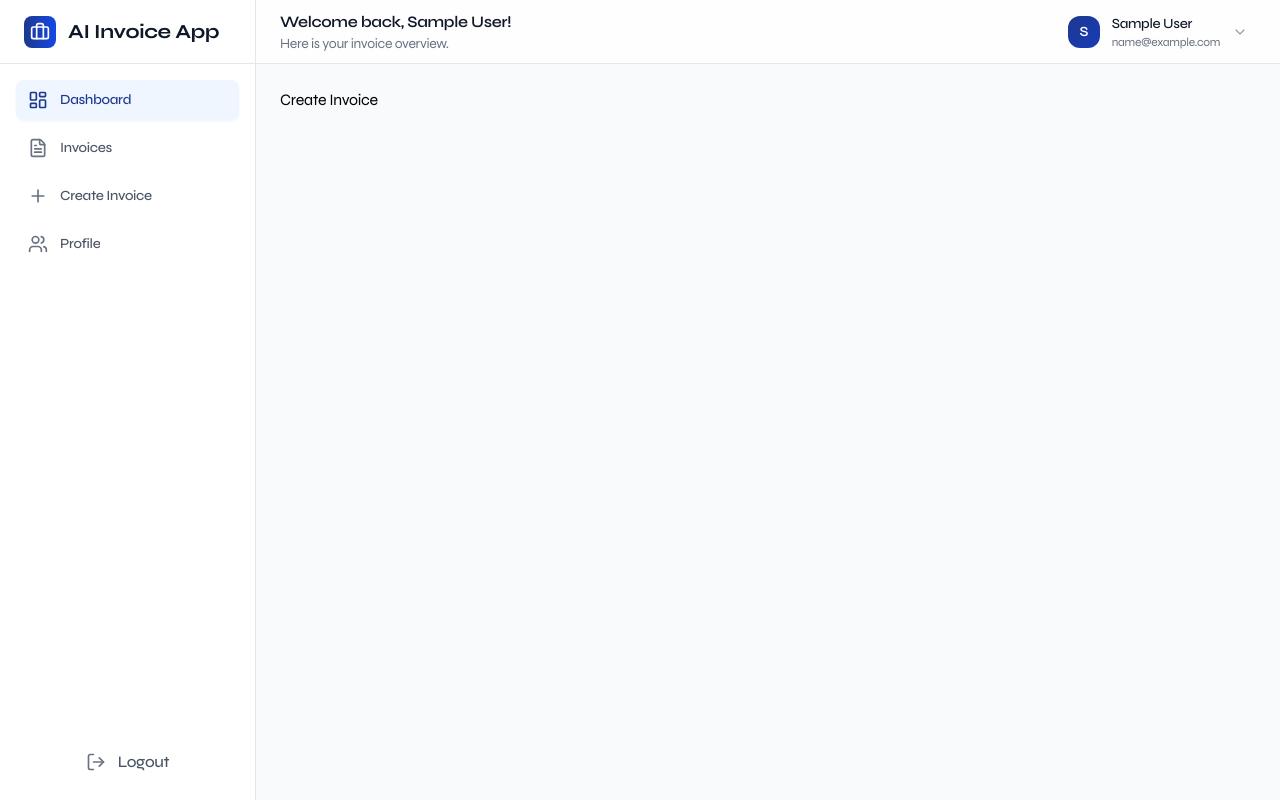
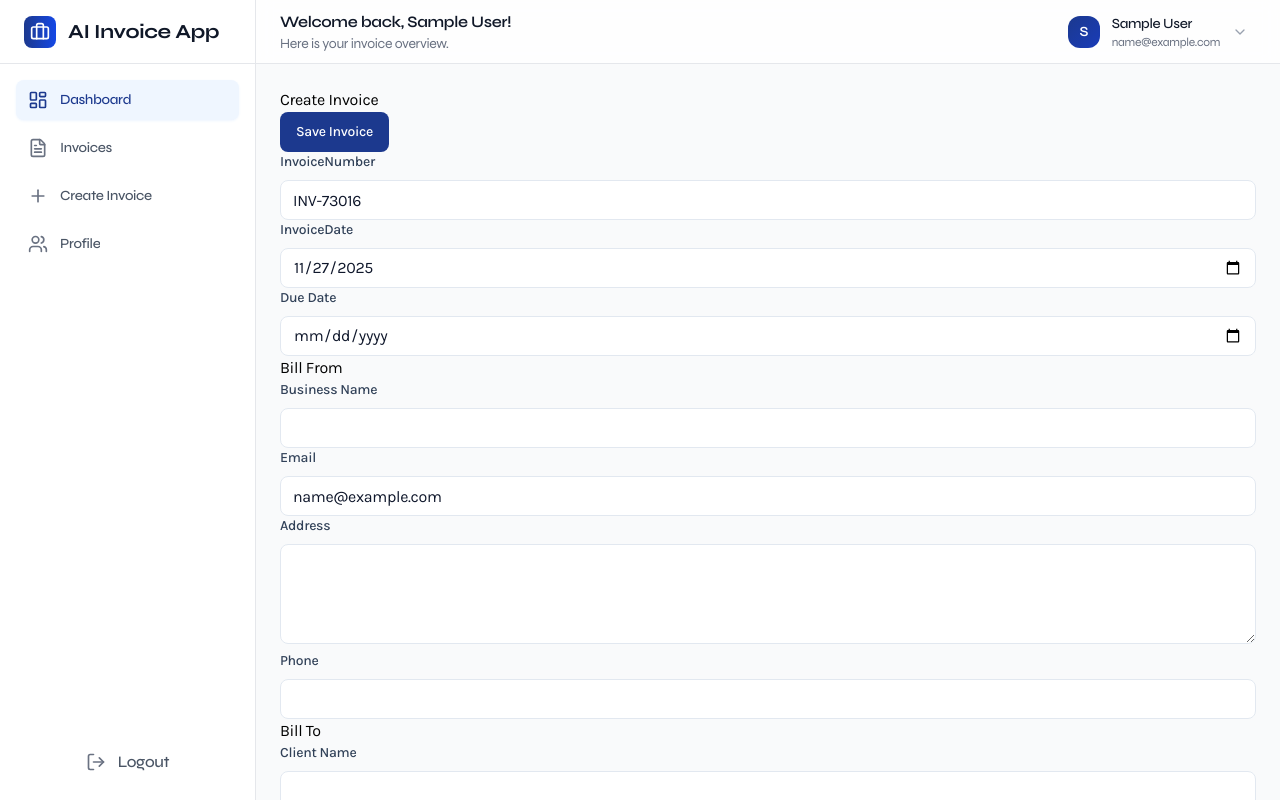
Before and after one commit to vaibhavmali-git/Invox.ai, a React app in the folder frontend/: page /invoices/new in a window 1280 px wide. Built offline with nearby package versions, Linux system fonts and the light colour scheme; no server answers; sample sign-in values are in the browser's storage; the HTML template or start-up script is replaced by a standard one.

Commit message:
feat(frontend): build CreateInvoice form logic and wire up new UI fields (InputField, SelectField, TextareaField)

```diff
--- /dev/null
+++ b/frontend/src/components/Ui/InputField.jsx
@@ -0,0 +1,22 @@
+import React from "react";
+
+const InputField = ({ icon: Icon, label, name, ...props }) => {
+  return (
+    <div>
+      <label htmlFor={name} className="block text-sm font-medium text-slate-700 mb-2">
+        {label}
+      </label>
+      <div className="relative">
+        {Icon && (
+          <div className="absolute inset-y-0 left-0 pl-3 flex items-center pointer-events-none">
+            <Icon className="w-5 h-5 text-slate-400" />
+          </div>
+        )}
+
+        <input id={name} name={name} {...props} className={`w-full h-10 pr-3 py-2 border border-slate-200 rounded-lg bg-white text-slate-900 placeholder-slate-400 focus:outline-none focus:ring-2 focus:ring-blue-500 focus:border-transparent ${Icon ? "pl-10":"pl-3"}`}/>
+      </div>
+    </div>
+  );
+};
+
+export default InputField;
--- /dev/null
+++ b/frontend/src/components/Ui/SelectField.jsx
@@ -0,0 +1,21 @@
+import React from "react";
+
+const SelectField = ({ label, name, options, ...props }) => {
+  return (
+    <div>
+      <label htmlFor={name} className="block text-sm font-medium text-slate-700 mb-2">
+        {label}
+      </label>
+
+      <select id={name} name={name} {...props} className="w-full h-10 px-3 py-2 border border-slate-200 rounded-lg bg-white text-slate-900 focus:outline-none focus:ring-2 focus:ring-blue-500 focus:border-transparent">
+        {options.map((option) => (
+          <option key={option.value || option} value={option.value || option}>
+            {option.label || option}
+          </option>
+        ))}
+      </select>
+    </div>
+  );
+};
+
+export default SelectField;
--- /dev/null
+++ b/frontend/src/components/Ui/TextareaField.jsx
@@ -0,0 +1,33 @@
+import React from "react";
+
+const TextareaField = ({ icon: Icon, label, name, ...props }) => {
+  return (
+    <div>
+      <label
+        htmlFor={name}
+        className="block text-sm font-medium text-slate-700 mb-2"
+      >
+        {label}
+      </label>
+      <div className="relative">
+        {Icon && (
+          <div className="absolute top-3 left-0 pl-3 flex items-center pointer-events-none">
+            <Icon className="w-5 h-5 text-slate-400" />
+          </div>
+        )}
+
+        <textarea
+          id={name}
+          name={name}
+          rows={3}
+          {...props}
+          className={`w-full min-h-[100px] pr-3 py-2 border border-slate-200 rounded-lg bg-white text-slate-900 placeholder-slate-400 resize-vertical focus:outline-none focus:ring-2 focus:ring-blue-500 focus:border-transparent ${
+            Icon ? "pl-10" : "pl-3"
+          }`}
+        ></textarea>
+      </div>
+    </div>
+  );
+};
+
+export default TextareaField;
--- a/frontend/src/pages/Invoices/CreateInvoice.jsx
+++ b/frontend/src/pages/Invoices/CreateInvoice.jsx
@@ -6,8 +6,12 @@ import { Plus, Trash2 } from "lucide-react";
 import toast from "react-hot-toast";
 import moment from "moment";
 import { useAuth } from "../../context/AuthContext";
+import InputField from "../../components/Ui/InputField";
+import SelectField from "../../components/Ui/SelectField";
+import TextareaField from "../../components/Ui/TextareaField";
+import Button from "../../components/Ui/Button";
 
-const CreateInvoice = ({existingInvoice, onSave}) => {
+const CreateInvoice = ({ existingInvoice, onSave }) => {
   const navigate = useNavigate();
   const location = useLocation();
   const { user } = useAuth();
@@ -101,25 +105,124 @@ const CreateInvoice = ({existingInvoice, onSave}) => {
     });
   };
 
-  const handleRemoveItem=(index)=>{}
+  const handleRemoveItem = (index) => {};
 
-  const {subtotal, taxTotal, total}=(()=>{
-    let subtotal=0,taxTotal=0;
+  const { subtotal, taxTotal, total } = (() => {
+    let subtotal = 0,
+      taxTotal = 0;
 
-    formData.items.forEach((item)=>{
-      const itemTotal=(item.quantity || 0)*(item.unitPrice || 0);
-      subtotal+=itemTotal
-      taxTotal+=itemTotal*((item.taxPercent||0)/100)
-    })
-    return {subtotal, taxTotal, total:subtotal+taxTotal}
-  })()
+    formData.items.forEach((item) => {
+      const itemTotal = (item.quantity || 0) * (item.unitPrice || 0);
+      subtotal += itemTotal;
+      taxTotal += itemTotal * ((item.taxPercent || 0) / 100);
+    });
+    return { subtotal, taxTotal, total: subtotal + taxTotal };
+  })();
 
-  const handleSubmit=async(e)=>{
-    e.preventDefault()
-    setLoading(true)
-  }
+  const handleSubmit = async (e) => {
+    e.preventDefault();
+    setLoading(true);
+  };
 
-  return <div>Create Invoice</div>;
+  return (
+    <form onSubmit={handleSubmit} className="num">
+      <div className="">
+        <h2 className="">
+          {existingInvoice ? "Edit Invoice" : "Create Invoice"}
+        </h2>
+        <Button type="submit" isLoading={loading || isGeneratingNumber}>
+          {existingInvoice ? "Save Changes" : "Save Invoice"}
+        </Button>
+      </div>
+
+      <div className="">
+        <div className="">
+          <InputField
+            label="InvoiceNumber"
+            name="invoiceNumber"
+            readOnly
+            value={formData.invoiceNumber}
+            placeholder={isGeneratingNumber ? "Generating..." : ""}
+            disabled
+          />
+          <InputField
+            label="InvoiceDate"
+            type="date"
+            name="invoiceDate"
+            value={formData.invoiceDate}
+            onChange={handleInputChange}
+          />
+          <InputField
+            label="Due Date"
+            type="date"
+            name="dueDate"
+            value={formData.dueDate}
+            onChange={handleInputChange}
+          />
+        </div>
+      </div>
+
+      <div className="">
+        <div className="">
+          <h3>Bill From</h3>
+          <InputField
+            label="Business Name"
+            name="businessName"
+            value={formData.billFrom.businessName}
+            onChange={(e) => handleInputChange(e, "billFrom")}
+          />
+          <InputField
+            label="Email"
+            type="email"
+            name="email"
+            value={formData.billFrom.email}
+            onChange={(e) => handleInputChange(e, "billFrom")}
+          />
+          <TextareaField
+            label="Address"
+            name="address"
+            value={formData.billFrom.address}
+            onChange={(e) => handleInputChange(e, "billFrom")}
+          />
+          <InputField
+            label="Phone"
+            name="phone"
+            value={formData.billFrom.phone}
+            onChange={(e) => handleInputChange(e, "billFrom")}
+          />
+        </div>
+        <div className="">
+          <h3 className="">Bill To</h3>
+          <InputField
+            label="Client Name"
+            name="clientName"
+            value={formData.billTo.clientName}
+            onChange={(e) => handleInputChange(e, "billTo")}
+          />
+          <InputField
+            label="Client Email"
+            name="email"
+            type="email"
+            value={formData.billTo.clientEmail}
+            onChange={(e) => handleInputChange(e, "billTo")}
+          />
+           <TextareaField
+            label="Client Address"
+            name="address"
+            value={formData.billTo.clientAddress}
+            onChange={(e) => handleInputChange(e, "billTo")}
+          />
+           <InputField
+            label="Client Phone"
+            name="phone"
+            type="phone"
+            value={formData.billTo.phone}
+            onChange={(e) => handleInputChange(e, "billTo")}
+          />
+        </div>
+      </div>
+    </form>
+  );
 };
 
 export default CreateInvoice;
```
